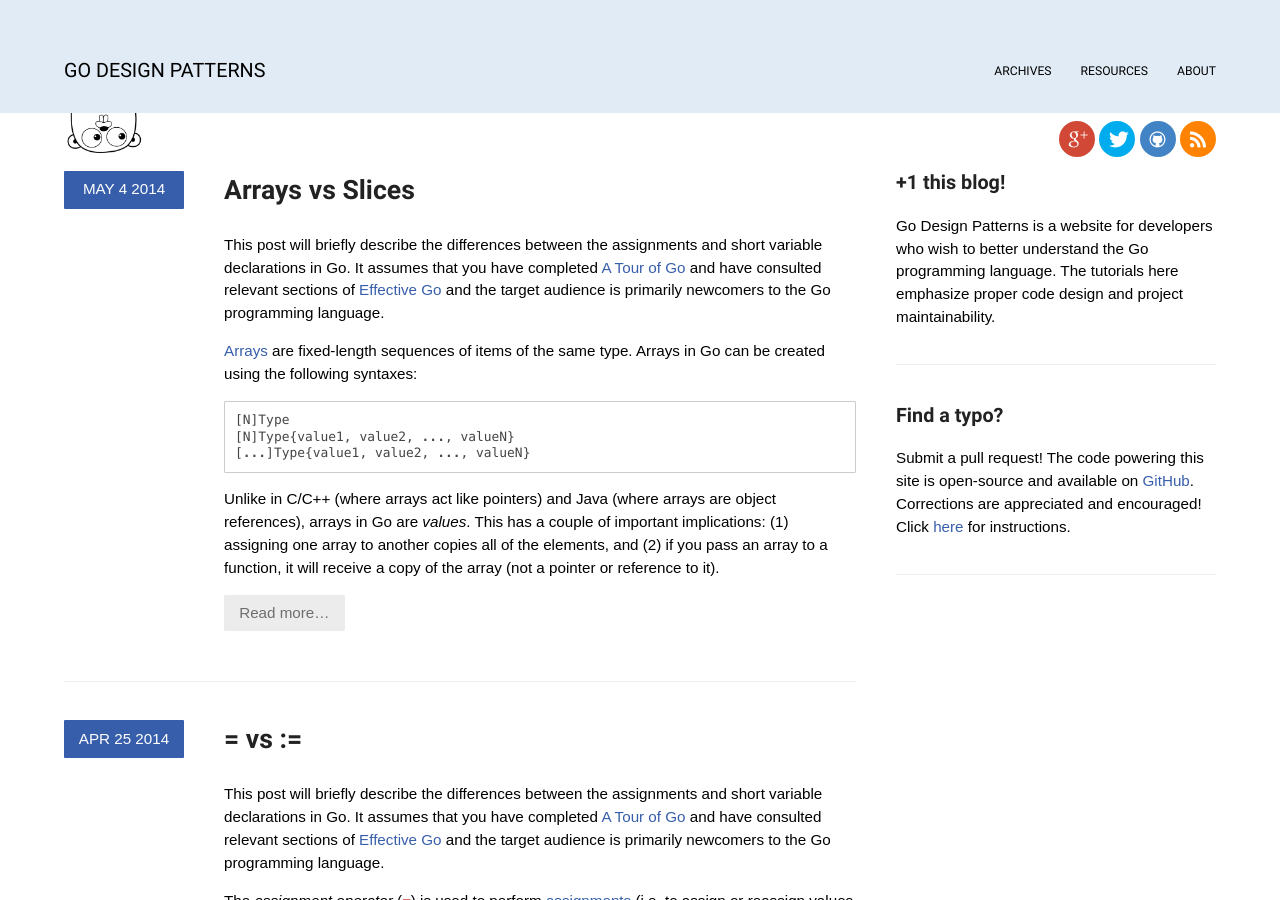
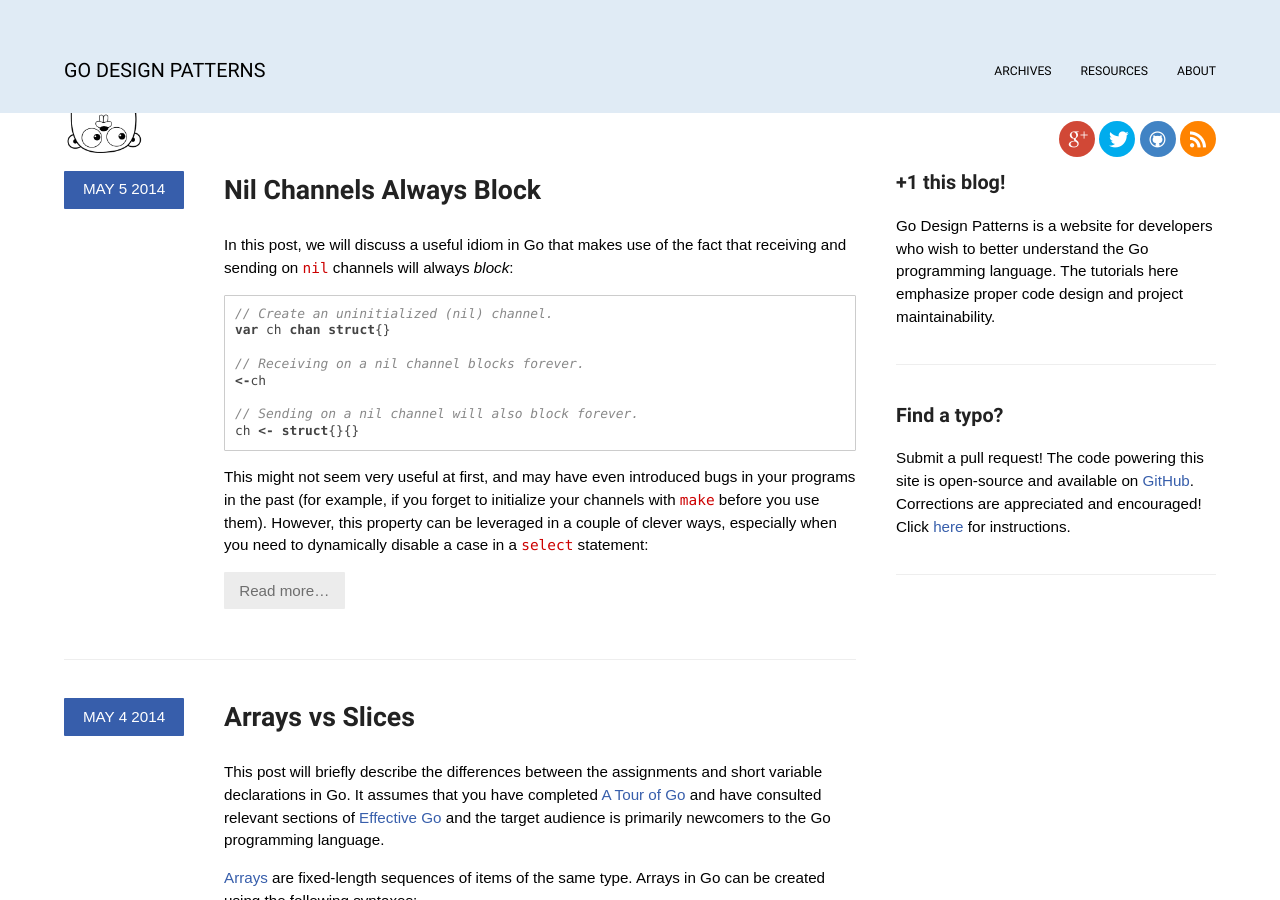
Before and after one commit to alexjlockwood/godesignpatterns, a Jekyll site: the page built from index.html, in a window 1280 px wide and 900 px high. Built offline with Jekyll 4.4.1, drawn with Linux system fonts in a browser that asks for light colours; some web fonts are replaced; Markdown is read by kramdown in place of the engine named in the settings; the list of posts is cut into pages by our own code; comment, search, counter and statistics services are not loaded; some of the changed lines change nothing that is shown.

Commit message:
added new post about nil channels

````diff
--- a/_drafts/2014-04-22-nil-channels-always-block.md
+++ b/_posts/2014-05-05-nil-channels-always-block.md
@@ -2,8 +2,8 @@
 layout: post
 title: 'Nil Channels Always Block'
 ---
-Another useful idiom in Go makes use of the fact that receiving and
-sending on `nil` channels will always block:
+In this post, we will discuss a useful idiom in Go that makes use of the fact
+that receiving and sending on `nil` channels will always <i>block</i>:
 
 ```go
 // Create an uninitialized (nil) channel.
@@ -21,13 +21,15 @@ introduced bugs in your programs in the past (for example,
 if you forget to initialize your channels with `make` before
 you use them). However, this property can be leveraged in
 a couple of clever ways, especially when you need to dynamically
-disable a case in a select statement:
+disable a case in a `select` statement:
+
+<!--more-->
 
 ```go
-if shouldDisable {
+if disableSelectCase {
 	ch1 = nil
 } else {
-	ch1 = someOtherNonNilChan
+	ch1 = nonNilChan
 }
 
 select {
@@ -40,11 +42,11 @@ case <-ch2:
 
 The code example above illustrates the fact that <b>when a nil
 channel is a case in a select statement, it is effectively ignored.</b>
-If the `shouldDisable` condition is `true`, we prevent `ch1` channel
+If the `disableSelectCase` boolean condition is `true`, we prevent `ch1` channel
 from being considered as part of the select statement by setting
 it to `nil`.
 
-This property can also be used to avoid spin loops—for example,
+This property can also be used to avoid spin loops&mdash;for example,
 if you need to wait on multiple channels to close:
 
 ```go
````
